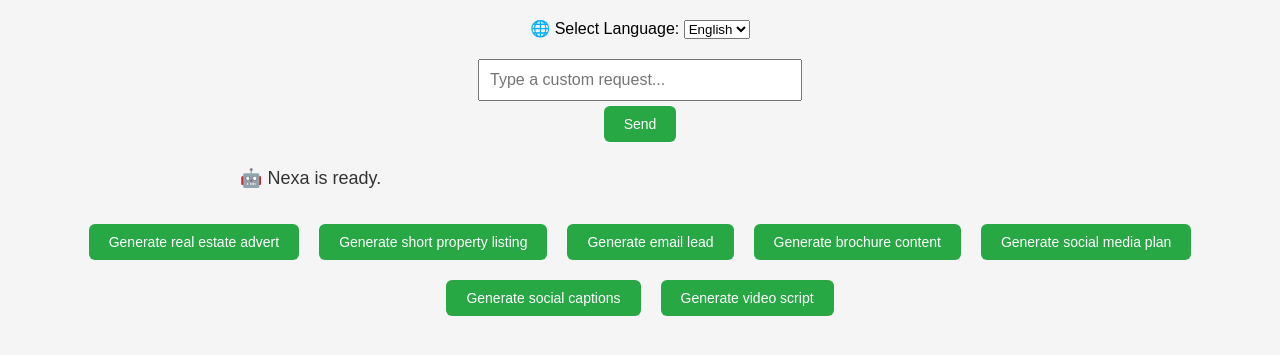
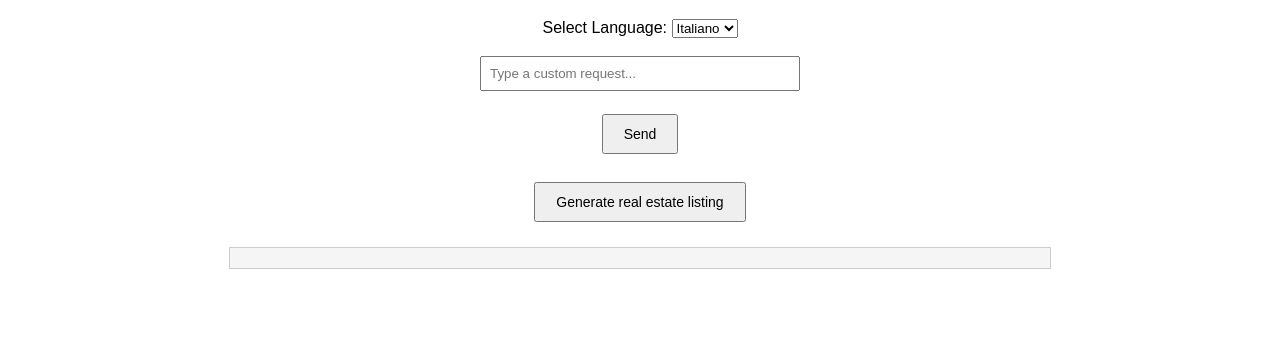
Before and after one commit to Nexilab-ai/nexa-dashboard-realestate, a website: page index.html in a window 1280 px wide. Shown: the part 109-464 px from the top of the page. Drawn offline with Linux system fonts and the light colour scheme.

Commit message:
Update index.html

```diff
--- a/index.html
+++ b/index.html
@@ -1,135 +1,86 @@
 <!DOCTYPE html>
-<html lang="en">
+<html lang="it">
 <head>
   <meta charset="UTF-8" />
   <meta name="viewport" content="width=device-width, initial-scale=1.0"/>
-  <title>Nexa Dashboard</title>
+  <title>Nexa Dashboard - Real Estate</title>
   <style>
     body {
       font-family: Arial, sans-serif;
-      background: #f5f5f5;
       text-align: center;
       padding: 40px;
     }
-    input {
-      padding: 10px;
-      width: 300px;
-      font-size: 16px;
-    }
     button {
       padding: 10px 20px;
+      margin: 5px;
       font-size: 14px;
-      background-color: #28a745;
-      color: white;
-      border: none;
-      margin: 5px;
       cursor: pointer;
-      border-radius: 6px;
     }
     #response {
       margin-top: 20px;
-      font-size: 18px;
-      color: #333;
+      text-align: left;
+      white-space: pre-wrap;
       max-width: 800px;
       margin-left: auto;
       margin-right: auto;
-      text-align: left;
-      white-space: pre-wrap;
-    }
-    .button-grid {
-      display: flex;
-      flex-wrap: wrap;
-      justify-content: center;
-      margin-top: 30px;
-      gap: 10px;
-    }
-    .language-selector {
-      margin-bottom: 20px;
+      border: 1px solid #ccc;
+      padding: 10px;
+      background: #f5f5f5;
     }
   </style>
 </head>
 <body>
   <h1>Nexa Dashboard</h1>
-
-  <div class="language-selector">
-    <label for="languageSelector">🌐 Select Language:</label>
-    <select id="languageSelector" onchange="updateLanguage()">
+  <label>
+    Select Language:
+    <select id="language">
+      <option value="italian">Italiano</option>
       <option value="english">English</option>
-      <option value="italian">Italiano</option>
     </select>
+  </label>
+  <br/><br/>
+  <input type="text" id="customInput" placeholder="Type a custom request..." style="width:300px; padding:8px;"/>
+  <br/><br/>
+  <button onclick="sendCustomRequest()">Send</button>
+  <br/><br/>
+  <div>
+    <button onclick="generate('generateListing')">Generate real estate listing</button>
   </div>
-
-  <input type="text" placeholder="Type a custom request..." id="customInput"/>
-  <br/>
-  <button onclick="sendCustomRequest()">Send</button>
-
-  <div id="response">🤖 Nexa is ready.</div>
-
-  <div class="button-grid">
-    <button id="btnListing" onclick="generate('generateListing')"></button>
-    <button id="btnShortListing" onclick="generate('generateShortListing')"></button>
-    <button id="btnEmail" onclick="generate('generateEmail')"></button>
-    <button id="btnBrochure" onclick="generate('generateBrochure')"></button>
-    <button id="btnSocialPlan" onclick="generate('generateSocialPlan')"></button>
-    <button id="btnSocialCaptions" onclick="generate('generateSocialCaptions')"></button>
-    <button id="btnVideoScript" onclick="generate('generateVideoScript')"></button>
-  </div>
+  <div id="response"></div>
 
   <script>
-    function updateLanguage() {
-      const lang = document.getElementById("languageSelector").value;
-
-      if (lang === "english") {
-        document.getElementById("customInput").placeholder = "Type a custom request...";
-        document.getElementById("btnListing").innerText = "Generate real estate advert";
-        document.getElementById("btnShortListing").innerText = "Generate short property listing";
-        document.getElementById("btnEmail").innerText = "Generate email lead";
-        document.getElementById("btnBrochure").innerText = "Generate brochure content";
-        document.getElementById("btnSocialPlan").innerText = "Generate social media plan";
-        document.getElementById("btnSocialCaptions").innerText = "Generate social captions";
-        document.getElementById("btnVideoScript").innerText = "Generate video script";
-      } else {
-        document.getElementById("customInput").placeholder = "Scrivi una richiesta personalizzata...";
-        document.getElementById("btnListing").innerText = "Genera annuncio immobiliare";
-        document.getElementById("btnShortListing").innerText = "Genera annuncio breve";
-        document.getElementById("btnEmail").innerText = "Genera email contatto cliente";
-        document.getElementById("btnBrochure").innerText = "Genera contenuto brochure";
-        document.getElementById("btnSocialPlan").innerText = "Genera piano social";
-        document.getElementById("btnSocialCaptions").innerText = "Genera testi social";
-        document.getElementById("btnVideoScript").innerText = "Genera script video breve";
-      }
-    }
-
-    updateLanguage(); // Set default labels
-
     async function sendCustomRequest() {
       const input = document.getElementById("customInput").value;
+      const lang = document.getElementById("language").value;
       const responseDiv = document.getElementById("response");
-      responseDiv.innerText = "⌛ Nexa is processing your request...";
+      responseDiv.innerText = "Generating...";
 
       try {
         const res = await fetch("/.netlify/functions/ask", {
           method: "POST",
           headers: { "Content-Type": "application/json" },
-          body: JSON.stringify({ prompt: input }),
+          body: JSON.stringify({ prompt: input, language: lang })
         });
         const data = await res.json();
-        responseDiv.innerText = data.reply || "❌ No valid response.";
+        responseDiv.innerText = data.reply;
       } catch (err) {
         responseDiv.innerText = "❌ Error: " + err.message;
       }
     }
 
     async function generate(endpoint) {
+      const lang = document.getElementById("language").value;
       const responseDiv = document.getElementById("response");
-      responseDiv.innerText = "⌛ Nexa is generating content...";
+      responseDiv.innerText = "Generating...";
 
       try {
         const res = await fetch(`/.netlify/functions/${endpoint}`, {
           method: "POST",
+          headers: { "Content-Type": "application/json" },
+          body: JSON.stringify({ language: lang })
         });
         const data = await res.json();
-        responseDiv.innerText = data.reply || "❌ No valid response.";
+        responseDiv.innerText = data.reply;
       } catch (err) {
         responseDiv.innerText = "❌ Error: " + err.message;
       }
```
